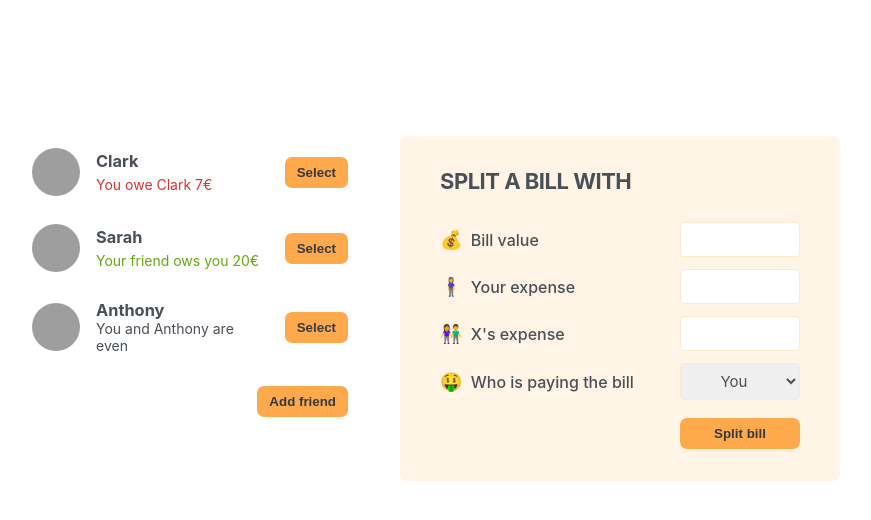
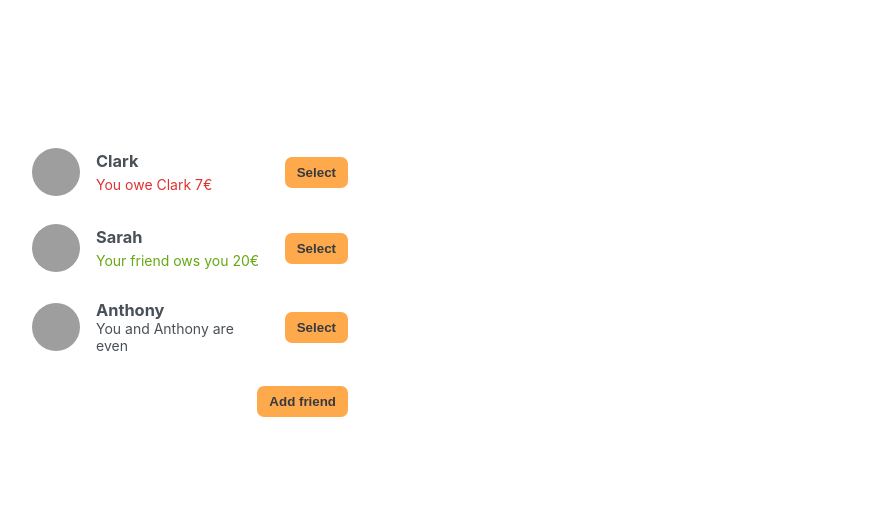
Before and after one commit to ezgikardes/eat-n-split, a React (Create React App) app: page / in a window 1280 px wide. Shown: the top 520 px of the page, without its empty margins (210-1081 px from the left). Built offline with nearby package versions, Linux system fonts and the light colour scheme; grey boxes are pictures that could not be loaded.

Commit message:
update handleSelection to add toggle feat to FormSplitBill

```diff
--- a/src/App.js
+++ b/src/App.js
@@ -28,6 +28,7 @@
 export default function App() {
   const [friends, setFriends] = useState(initialFriends);
   const [showAddFriend, setShowAddFriend] = useState(false);
+  const [selectedFriend, setSelectedFriend] = useState(null);
 
   function handleShowAddFriend() {
     setShowAddFriend((show) => !show);
@@ -38,17 +39,27 @@
     setShowAddFriend(false);
   }
 
+  function handleSelection(friend) {
+    //setSelectedFriend(friend);
+    setSelectedFriend((cur) => (cur?.id === friend.id ? null : friend));
+    setShowAddFriend(false);
+  }
+
   return (
     <div className="app">
       <div className="sidebar">
-        <FriendsList friends={friends} />
+        <FriendsList
+          friends={friends}
+          selectedFriend={selectedFriend}
+          onSelection={handleSelection}
+        />
         {showAddFriend && <FormAddFriend onAddFriend={handleAddFriend} />}
         <Button onClick={handleShowAddFriend}>
           {showAddFriend ? "Close" : "Add friend"}
         </Button>
       </div>
       <div>
-        <FormSplitBill />
+        {selectedFriend && <FormSplitBill selectedFriend={selectedFriend} />}
       </div>
     </div>
   );
--- a/src/FormSplitBill.js
+++ b/src/FormSplitBill.js
@@ -1,19 +1,19 @@
 import Button from "./Button";
 
-export default function FormSplitBill() {
+export default function FormSplitBill({ selectedFriend }) {
   return (
     <form className="form-split-bill">
-      <h2>Split a bill with</h2>
+      <h2>Split a bill with {selectedFriend.name} </h2>
       <label>💰 Bill value </label>
       <input type="text" />
       <label>🧍‍♀️ Your expense </label>
       <input type="text" />
-      <label>👫 X's expense </label>
-      <input type="text" />
+      <label>👫 {selectedFriend.name}'s expense </label>
+      <input type="text" disabled />
       <label>🤑 Who is paying the bill</label>
       <select>
         <option value="user">You</option>
-        <option value="friend">X</option>
+        <option value="friend">{selectedFriend.name}</option>
       </select>
       <Button>Split bill</Button>
     </form>
--- a/src/Friend.js
+++ b/src/Friend.js
@@ -1,8 +1,10 @@
 import Button from "./Button";
 
-export default function Friend({ friend }) {
+export default function Friend({ friend, onSelection, selectedFriend }) {
+  const isSelected = selectedFriend?.id === friend.id;
+
   return (
-    <li>
+    <li className={isSelected ? "selected" : ""}>
       <img src={friend.image} alt={friend.name} />
       <h3>{friend.name}</h3>
 
@@ -15,7 +17,9 @@
         <p className="green">Your friend ows you {Math.abs(friend.balance)}€</p>
       )}
       {friend.balance === 0 && <p>You and {friend.name} are even</p>}
-      <Button>Select</Button>
+      <Button onClick={() => onSelection(friend)}>
+        {isSelected ? "Close" : "Select"}
+      </Button>
     </li>
   );
 }
--- a/src/FriendsList.js
+++ b/src/FriendsList.js
@@ -1,10 +1,15 @@
 import Friend from "./Friend";
 
-export function FriendsList({ friends }) {
+export function FriendsList({ friends, onSelection, selectedFriend }) {
   return (
     <ul>
       {friends.map((friend) => (
-        <Friend friend={friend} key={friend.id} />
+        <Friend
+          friend={friend}
+          key={friend.id}
+          selectedFriend={selectedFriend}
+          onSelection={onSelection}
+        />
       ))}
     </ul>
   );
```
